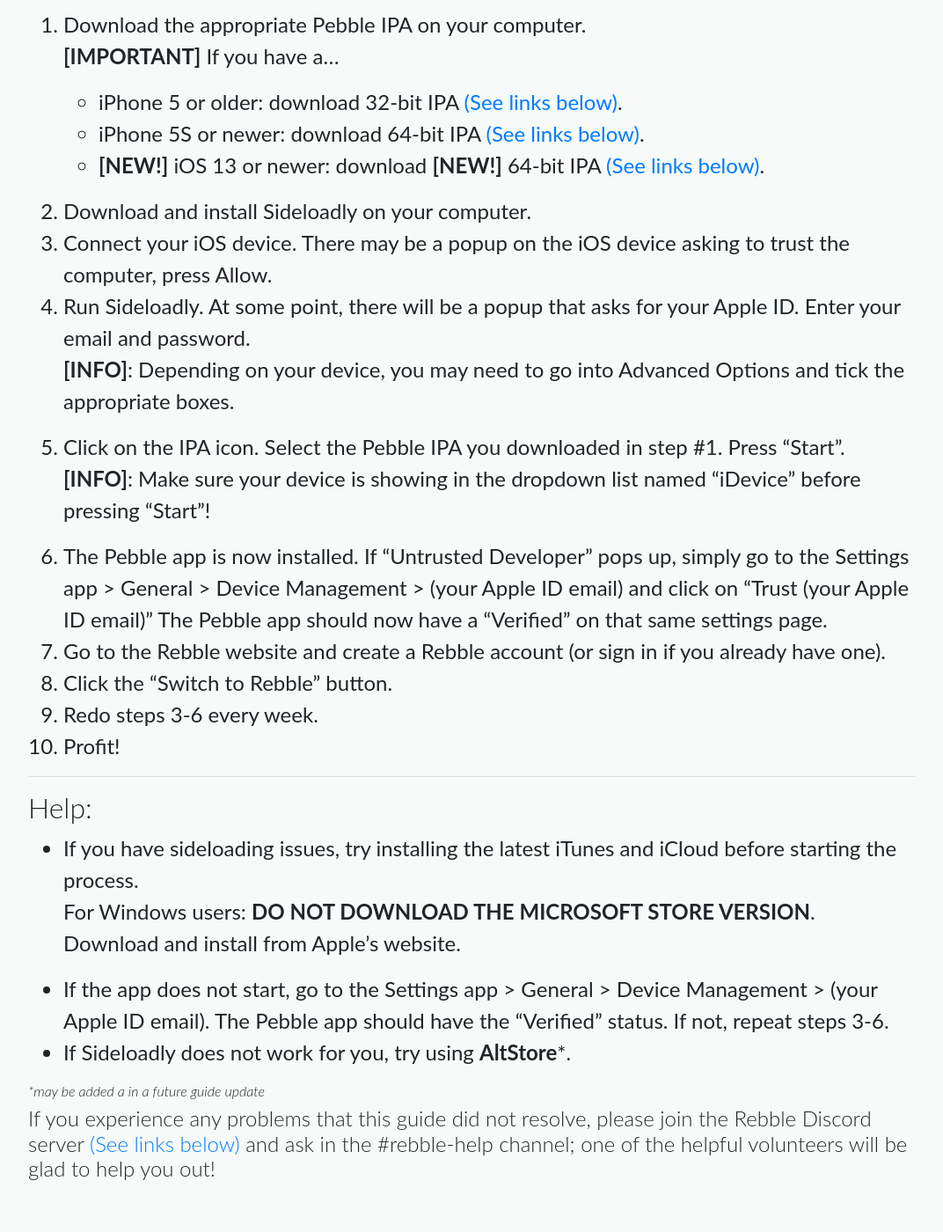
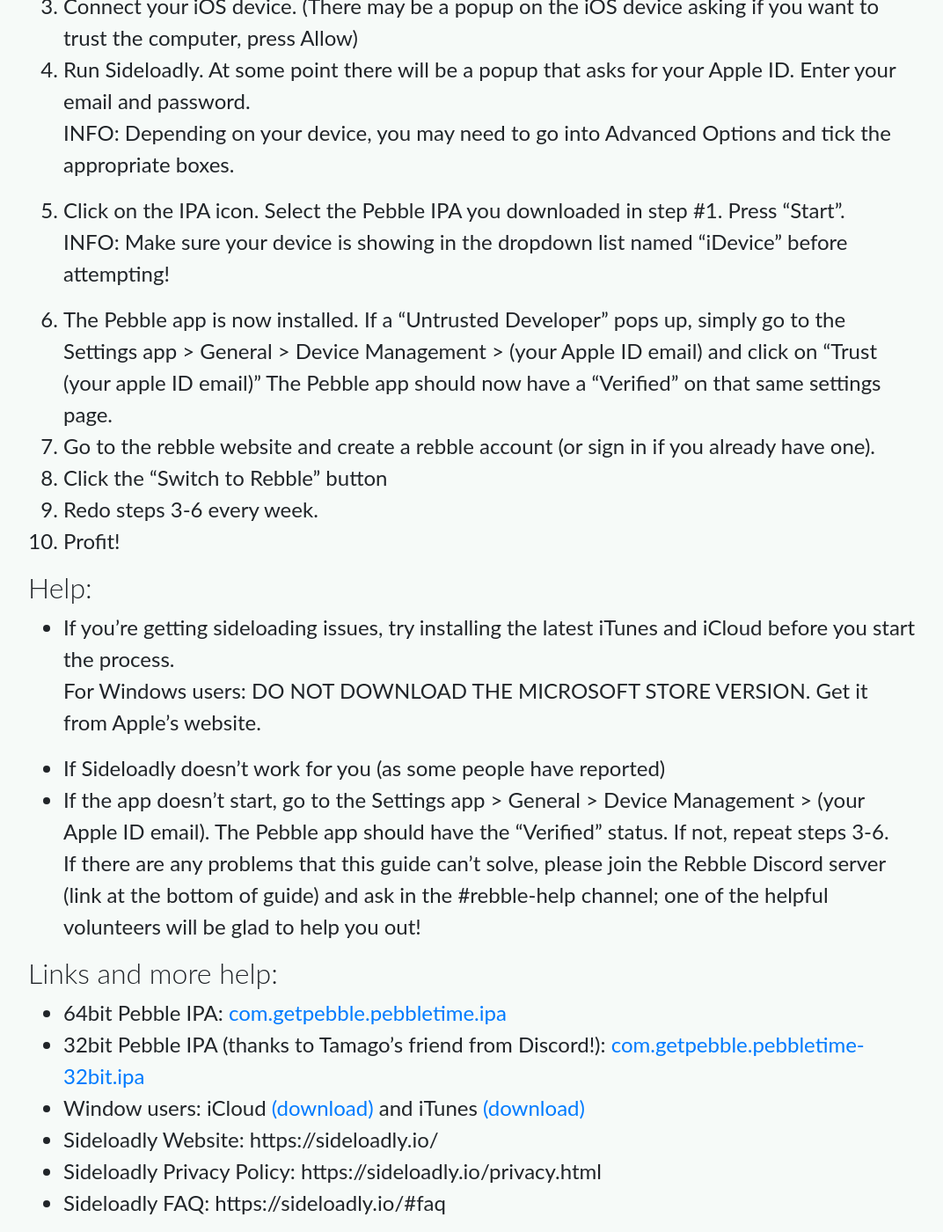
Before and after one commit to pebble-dev/rebble-help, a Jekyll site: the page built from _topic/sideload-ios-app.md, in a window 1280 px wide and 1400 px high, scrolled down 1280 px. Shown: the whole window at 88% size, without its empty margins (96-1168 px from the left). Built offline with Jekyll 4.4.1, drawn with Linux system fonts in a browser that asks for light colours; nearby versions of some CDN libraries; some of the changed text lies outside the part shown.

Commit message:
Revert "Update sideload-ios-app.md"

```diff
--- a/_topic/sideload-ios-app.md
+++ b/_topic/sideload-ios-app.md
@@ -2,88 +2,72 @@
 layout: post
 title: "Sideloading the Pebble app on iOS"
 prompt: "How to install the iOS app"
-keywords: "removed apple ios iphone store sideload ipa"
-date:   2022-03-30 13:00:00
+keywords: "removed apple ios iphone store"
+date:   2022-02-12 09:00:00
 author: "robonxt"
 hideFirstStepNumber: true
 osSpecific: false
 ---
+
 # Installing the Pebble app on iOS with Sideloadly
 
->### [Looking for download links? Go to the end of the guide](#download-and-links)!
+---------------------------------------------------------
 
----
 The Pebble app is [no longer on the App Store](/ios-app-unavailable).
-No worries! If you have an Apple ID, you can install the app yourself! Just be aware that you have to do this every week for the app to keep working!
+No worries! If you have a Apple ID, you can install the
+app yourself! Just be aware that you have to do this
+every week in order for the app to keep running.
 
-If you install the app and don't redo the process after a week, your Pebble will still receive notifications.
-###### *(written by robonxt, last updated on March 30, 2022)*
----
+If you install the app and don't redo the process after a week,
+your Pebble will still receive notifications.
 
+---------------------------------------------------------
+
+(written by robonxt, last updated on 01.06.2022)
 
 ## What we are going to do:
-1. Install Sideloadly on the computer
-3. Download Pebble IPA
-2. Use Sideloadly to sideload the Pebble IPA file onto the iOS device
+1. Install Sideloadly on computer.
+2. Use Sideloadly to sideload the Pebble IPA file onto the iOS device.
 
 ## Requirements:
-- Apple ID (Apple ID account)
-- Computer (Windows 10, or macOS 10.14 and higher) with internet access
-- iOS device (iOS 7 or higher) with internet access
+- Computer (Windows 10 or MacOS 10.14 and higher)
+- iOS device (iOS 7+)
 - Cable for iOS device
 - (Optional) Latest iCloud and iTunes installed
+- Apple ID (account)
 
 ## Before starting:
-- Read this guide carefully!
-- Make sure that...
-    - Computer is connected to the internet
-    - iOS device is connected to the internet
-    - iOS device is **not** connected to the computer
+- Make sure the iOS device is connected to the internet.
+- Make sure the iOS device is not connected to the computer until mentioned.
+- If you have iPhone 5 or earlier, download the 32-bit IPA in the links at the bottom of this guide
+- If you have iPhone 5S or newer, download the 64-bit IPA in the links at the bottom of this guide
 
-> **[INFORMATION BOXES]** If you see this, then it is important!
-
----
 ## Installation:
-1. Download the appropriate Pebble IPA on your computer.
-    > **[IMPORTANT]** If you have a...
-    >   * iPhone 5 or older: download 32-bit IPA [(See links below)](#download-and-links).
-    >   * iPhone 5S or newer: download 64-bit IPA [(See links below)](#download-and-links).
-    >   * **[NEW!]** iOS 13 or newer: download **[NEW!]** 64-bit IPA [(See links below)](#download-and-links).
-2. Download and install Sideloadly on your computer.
-3. Connect your iOS device. There may be a popup on the iOS device asking to trust the computer, press Allow.
-4. Run Sideloadly. At some point, there will be a popup that asks for your Apple ID. Enter your email and password.
-    > **[INFO]**: Depending on your device, you may need to go into Advanced Options and tick the appropriate boxes.
+1. Download the appropiate Pebble IPA on your computer (See links below).
+2. Download and install Sideloadly on your computer (See links below).
+3. Connect your iOS device. (There may be a popup on the iOS device asking if you want to trust the computer, press Allow)
+4. Run Sideloadly. At some point there will be a popup that asks for your Apple ID. Enter your email and password.
+> INFO: Depending on your device, you may need to go into Advanced Options and tick the appropriate boxes.
 5. Click on the IPA icon. Select the Pebble IPA you downloaded in step #1. Press "Start".
-    > **[INFO]**: Make sure your device is showing in the dropdown list named "iDevice" before pressing "Start"!
-6. The Pebble app is now installed. If "Untrusted Developer" pops up, simply go to the Settings app > General > Device Management > (your Apple ID email) and click on  "Trust (your Apple ID email)" The Pebble app should now have a "Verified" on that same settings page.
-7. Go to the Rebble website and create a Rebble account (or sign in if you already have one).
-8. Click the "Switch to Rebble" button.
+> INFO: Make sure your device is showing in the dropdown list named "iDevice" before attempting!
+6. The Pebble app is now installed. If a "Untrusted Developer" pops up, simply go to the Settings app > General > Device Management > (your Apple ID email) and click on  "Trust (your apple ID email)" The Pebble app should now have a "Verified" on that same settings page.
+7. Go to the rebble website and create a rebble account (or sign in if you already have one).
+8. Click the "Switch to Rebble" button
 9. Redo steps 3-6 every week.
 10. Profit!
 
----
 ## Help:
-- If you have sideloading issues, try installing the latest iTunes and iCloud before starting the process.
-    > For Windows users: **DO NOT DOWNLOAD THE MICROSOFT STORE VERSION**. Download and install from Apple's website.
-- If the app does not start, go to the Settings app > General > Device Management > (your Apple ID email). The Pebble app should have the "Verified" status. If not, repeat steps 3-6.
-- If Sideloadly does not work for you, try using **AltStore***.
+- If you're getting sideloading issues, try installing the latest iTunes and iCloud before you start the process.
+> For Windows users: DO NOT DOWNLOAD THE MICROSOFT STORE VERSION. Get it from Apple's website.
+- If Sideloadly doesn't work for you (as some people have reported)
+- If the app doesn't start, go to the Settings app > General > Device Management > (your Apple ID email). The Pebble app should have the "Verified" status. If not, repeat steps 3-6.
+> If there are any problems that this guide can't solve, please join the Rebble Discord server (link at the bottom of guide) and ask in the #rebble-help channel; one of the helpful volunteers will be glad to help you out!
 
-###### **may be added a in a future guide update*
 
->#### If you experience any problems that this guide did not resolve, please join the Rebble Discord server [(See links below)](#download-and-links) and ask in the #rebble-help channel; one of the helpful volunteers will be glad to help you out!
-
-# Downloads and Links:
-### DOWNLOADS
-- **[NEW!]** 64bit Pebble IPA for iOS 13 and newer! (thanks to Doakyz from Discord!): [com.getpebble.pebbletime-iPhone13.ipa](https://cdn.discordapp.com/attachments/461686541027377152/939035930138923008/com.getpebble.pebbletime-iPhone13.ipa)
+## Links and more help:
 - 64bit Pebble IPA: [com.getpebble.pebbletime.ipa](https://binaries.rebble.io/ipas/com.getpebble.pebbletime.ipa)
 - 32bit Pebble IPA (thanks to Tamago's friend from Discord!): [com.getpebble.pebbletime-32bit.ipa](https://binaries.rebble.io/ipas/com.getpebble.pebbletime-32bit.ipa)
 - Window users: iCloud [(download)](https://support.apple.com/en-us/HT204283) and iTunes [(download)](https://www.apple.com/itunes/)
-
-### LINKS
-- **Rebble Website: https://rebble.io/**
-    - **Rebble Discord Server: https://rebble.io/discord**
-    - **Rebble Setup: https://boot.rebble.io/**
-    - **Rebble FAQ: https://rebble.io/faq/**
 - Sideloadly Website: https://sideloadly.io/
-    - Sideloadly Privacy Policy: https://sideloadly.io/privacy.html
-    - Sideloadly FAQ: https://sideloadly.io/#faq
+- Sideloadly Privacy Policy: https://sideloadly.io/privacy.html
+- Sideloadly FAQ: https://sideloadly.io/#faq
```
